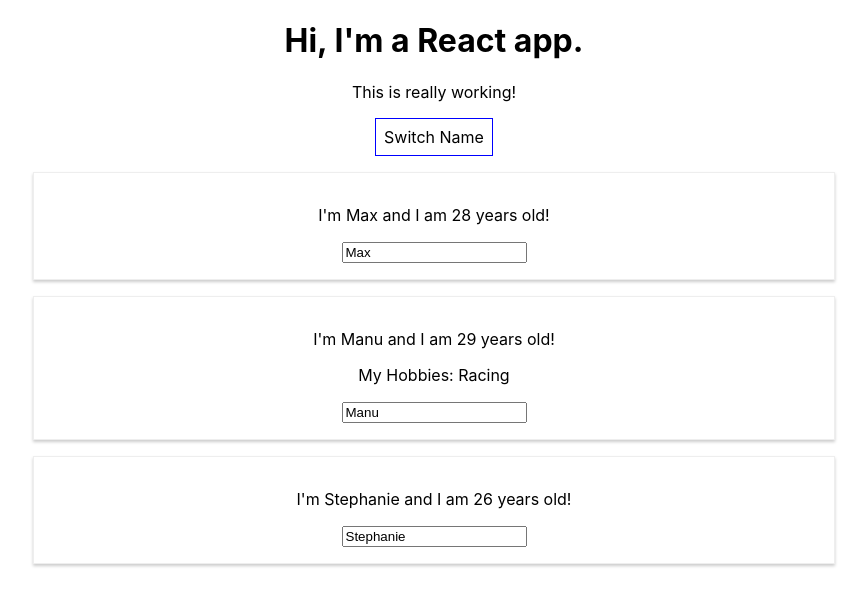
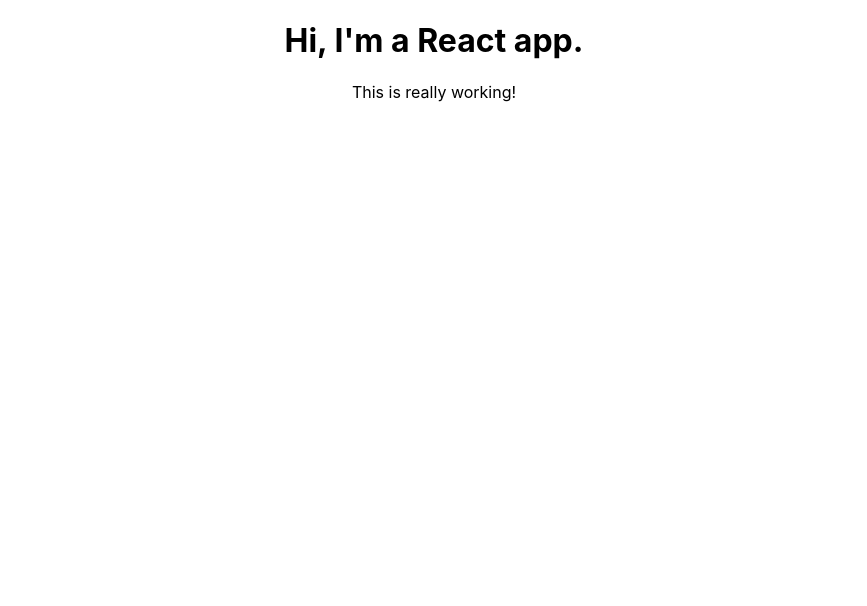
Before and after one commit to cjmcquain/react-complete-guide, a React (Create React App) app: page / in a window 1280 px wide. Shown: the top 606 px of the page, without its empty margins (206-1073 px from the left). Built offline with nearby package versions, Linux system fonts and the light colour scheme.

Commit message:
Added conditional to show persons components

```diff
--- a/src/App.js
+++ b/src/App.js
@@ -8,7 +8,8 @@
       { name: 'Max', age: 28 },
       { name: 'Manu', age: 29 },
       { name: 'Stephanie', age: 26 }
-    ]
+    ],
+    showPersons: false
   }
 
   switchNameHandler = (newName) => {
@@ -31,6 +32,11 @@
     });
   }
 
+  togglePersonsHandler() {
+    const doesShow = this.state.showPersons;
+    this.setState({ showPersons: !doesShow });
+  }
+
   render() {
     const style = {
       backgroundColor: 'white',
@@ -44,9 +50,12 @@
       <div className="App">
         <h1>Hi, I'm a React app.</h1>
         <p>This is really working!</p>
+        {
+          this.state.showPersons === true ?
+            <div>
               <button
                 style={style}
-          onClick={() => this.switchNameHandler('Trudy')}>Switch Name</button>
+                onClick={() => this.togglePersonsHandler}>Switch Name</button>
               <Person
                 name={this.state.persons[0].name} age={this.state.persons[0].age} />
               <Person
@@ -55,6 +64,9 @@
               </Person>
               <Person
                 name={this.state.persons[2].name} age={this.state.persons[2].age} />
+            </div> : null
+        }
+
       </div>
     );
   }
```
Lines whose indentation alone changed are shown as unchanged.
